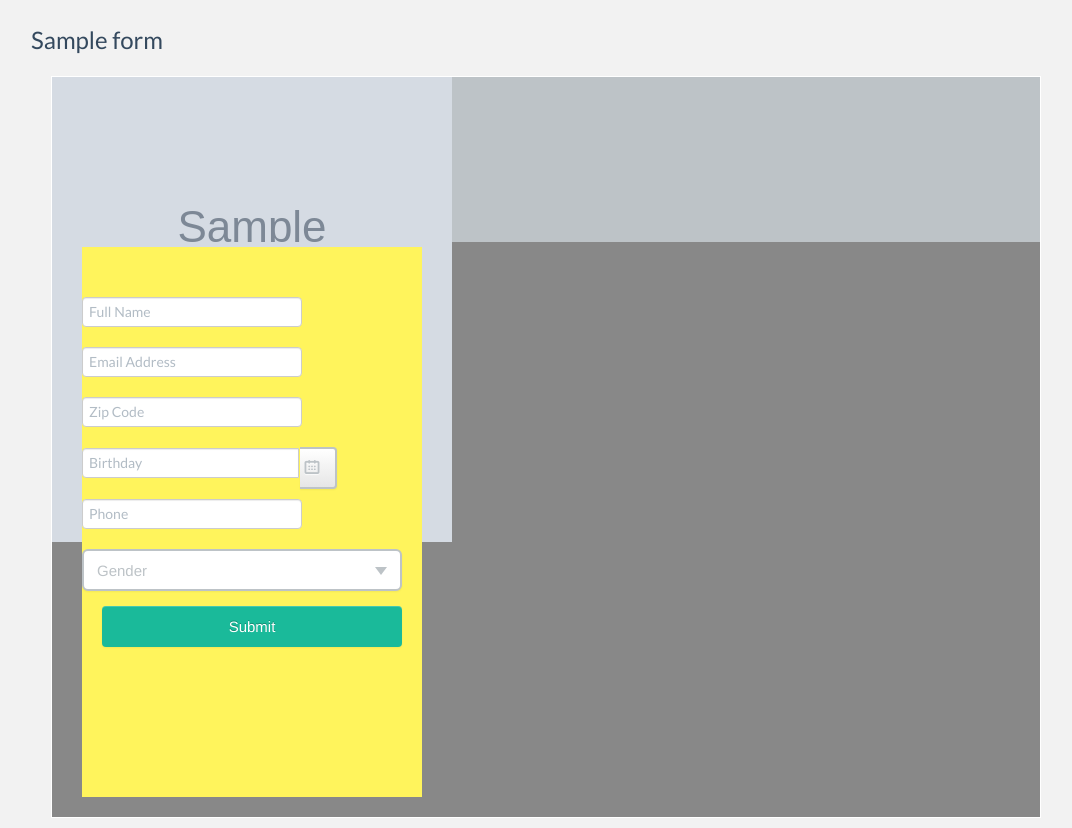
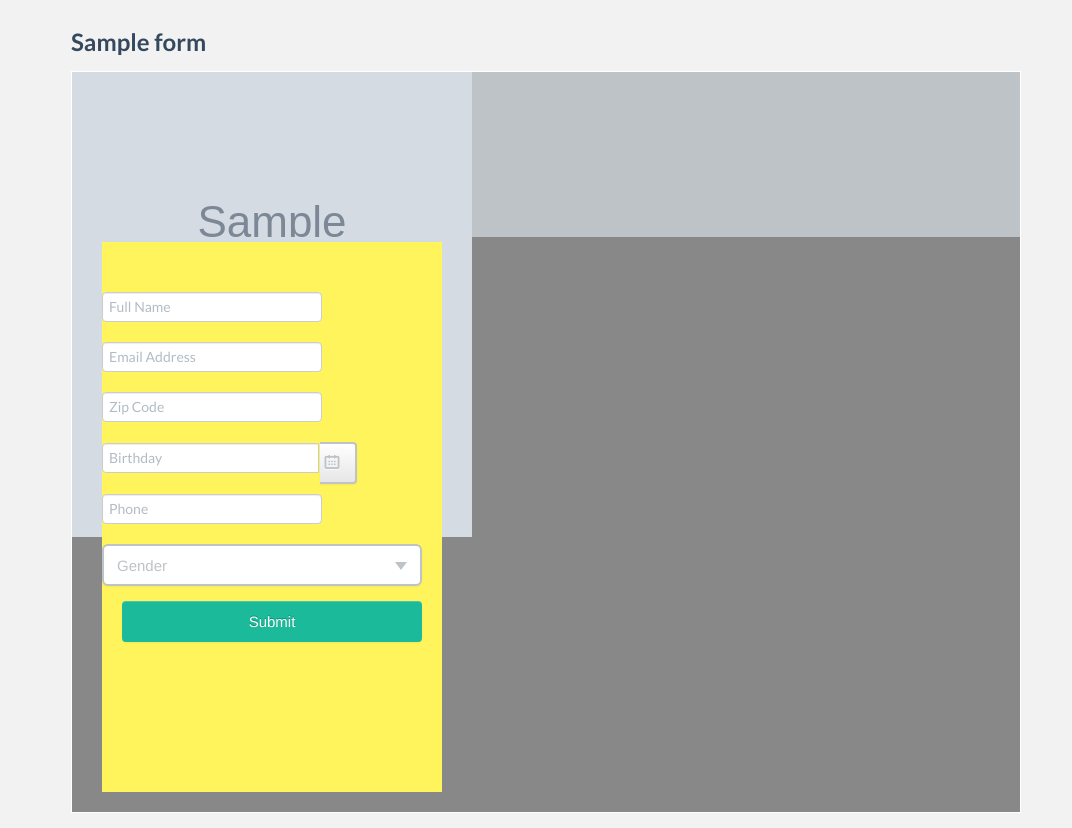
Before and after one commit to beforebeta/keensmb, a Django app: template keen/web/templates/customer/signup.html in a window 1280 px wide. Shown: the whole page, without its empty margins (94-1166 px from the left). Run offline with Django 3.2, Linux system fonts and the light colour scheme; the template is opened without the code that fills it: most values are stand-ins (such as "Sample title", 1, 10 or a date in 2020); grey boxes marked "Sample" are stand-in pictures; parts of the project's set-up code (start-up, migrations or seed data) failed here and were passed over; some libraries are stand-ins or nearby versions.

Commit message:
signup page layout fix

```diff
--- a/keen/web/templates/customer/signup.html
+++ b/keen/web/templates/customer/signup.html
@@ -27,11 +27,11 @@
   <body>
     <div class="container">
 
-      <div class="su-title row mtl mbn">
-        <p class="page-title">{{ form_data.pageTitle }}</p>
+      <div class="su-title mtl mbn mll">
+        <h1 class="page-title">{{ form_data.pageTitle }}</h1>
       </div>
 
-      <div class="su-form-wrapper su-form-overview mbm">
+      <div class="su-form-wrapper su-form-overview mbm mrl mll">
 
         <div class="banner-logo">
           <img src='{{ form_data.bannerLogo.imageSrc }}'
@@ -54,7 +54,6 @@
             method="post"
             style='background:{{ form_data.form.backgroundColor }};
             color:{{ form_data.form.textColor }}'>
-            <div>
             <h2 class='su-form-header'>{{ form_data.form.title }}</h2>
             <p class="su-form-text text-simple">{{ form_data.form.description }}</p>
 
@@ -106,6 +105,7 @@
 
         </div>
       </div>
+    </div>
 
     {% compress js %}
     <script src="{% static "js/vendor/jquery/jquery-1.8.3.min.js" %}"></script>
```
Lines whose indentation alone changed are shown as unchanged.
